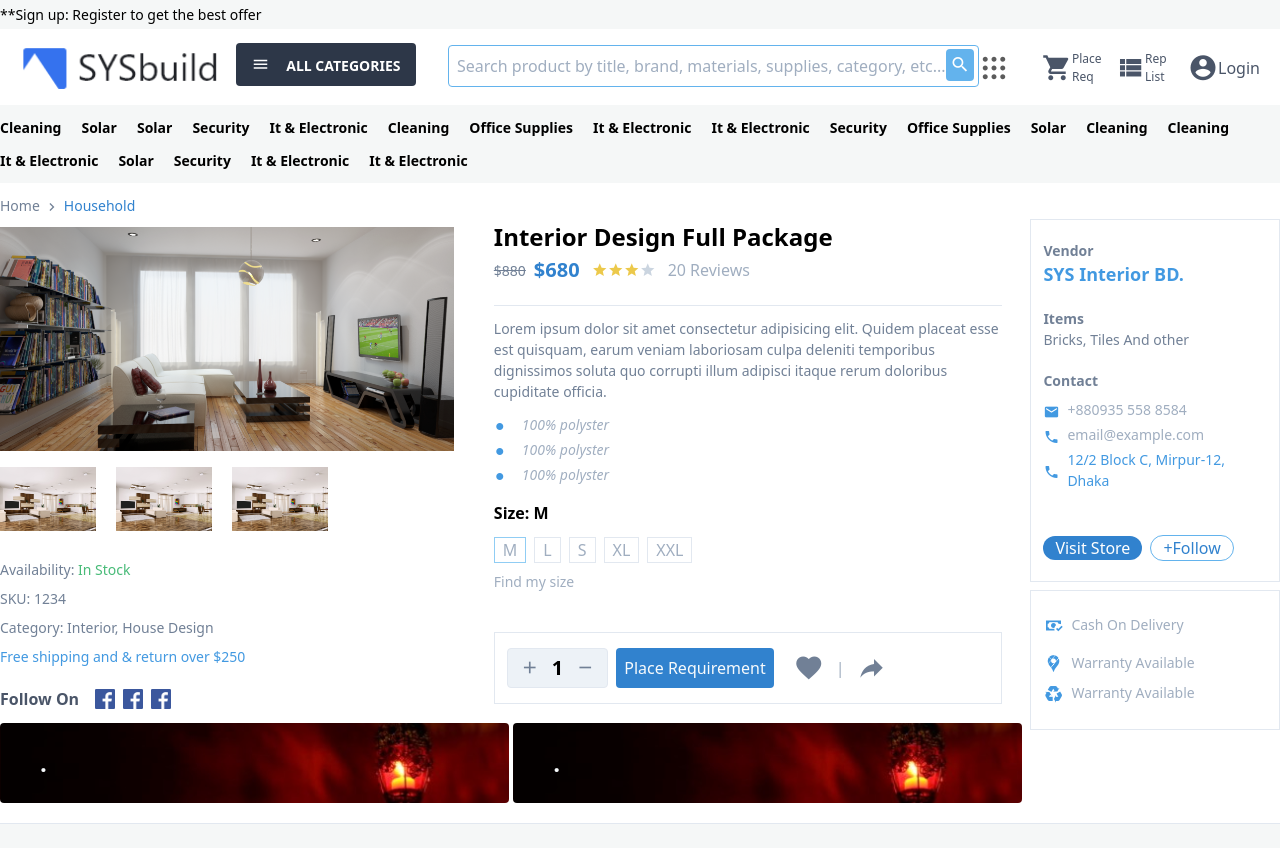
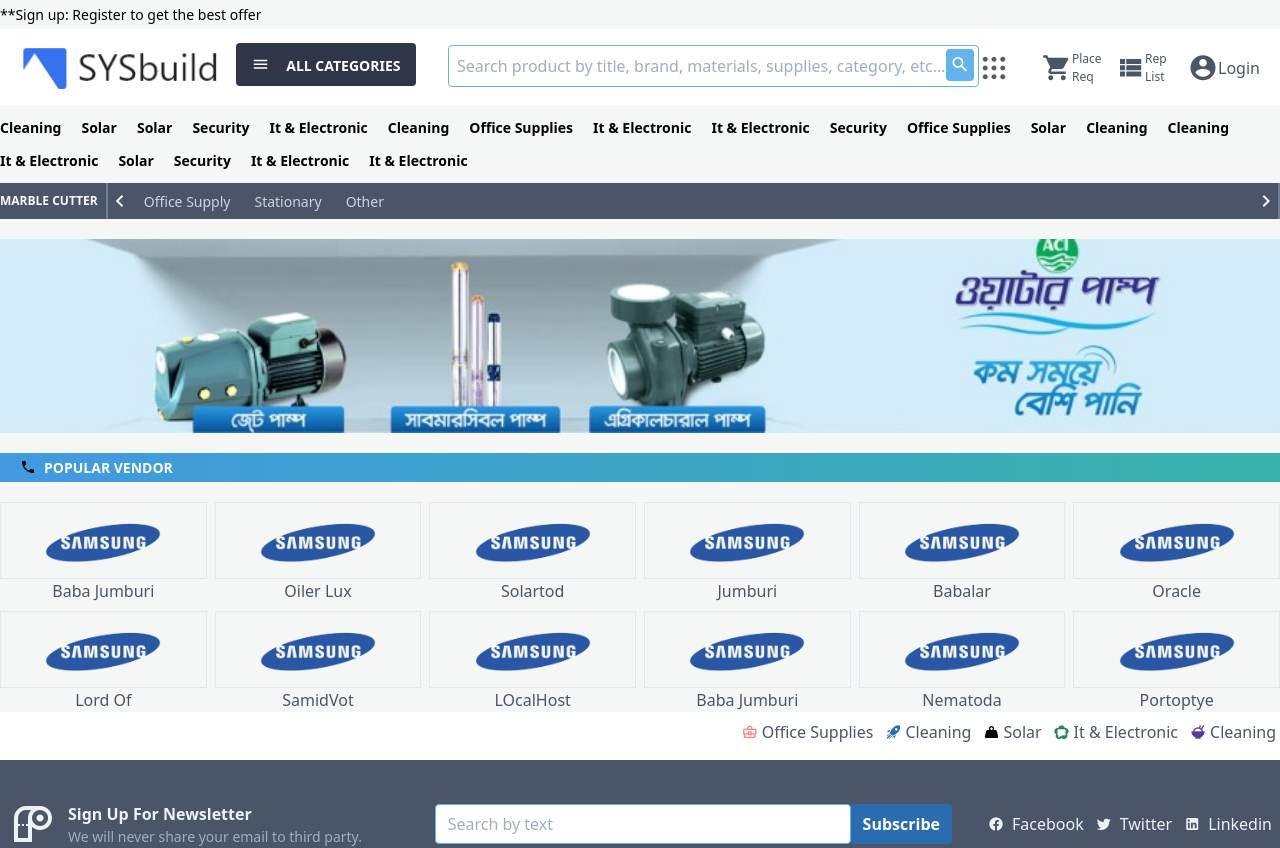
Before and after one commit to allImran/vue-tail-shop, a Vue app: page /subcategory in a window 1280 px wide. Shown: the top 848 px of the page. Built offline with nearby package versions, Linux system fonts and the light colour scheme.

Commit message:
top bar and vendor

```diff
--- /dev/null
+++ b/src/components/atom/Add.vue
@@ -0,0 +1,42 @@
+<template>
+    <img
+        :class="`${imageStyle}`"
+        :src="image"
+        alt=""
+    >
+</template>
+
+<script>
+  export default {
+    name: 'Add',
+    components:{
+
+    },
+    props:{
+        image: {
+            default: '/images/add2.jpg'
+        },
+        imageStyle: {
+            default: 'mx-auto w-full'
+        }
+    },
+    data(){
+      return{
+
+      }
+    },
+    computed:{
+
+    },
+    watch:{
+
+    },
+    methods:{
+
+    }
+  }
+</script>
+
+<style>
+
+</style>
--- /dev/null
+++ b/src/components/atom/Tabs.vue
@@ -0,0 +1,47 @@
+<template>
+    <router-link
+        v-for="(item, index) in tabs"
+        :key="index"
+        to="/subcategory"
+        :class="`${tabStyle} hover:text-gray-100`"
+    >
+        {{ item.title }}
+    </router-link>
+</template>
+
+<script>
+  export default {
+    name: '',
+    components:{
+
+    },
+    props:{
+        tabs: {
+            default: [
+
+                    {title: 'Office supply', link: '/subcategory'},
+                    {title: 'Stationary', link: '/subcategory'},
+                    {title: 'Other', link: '/subcategory'},
+
+            ]
+        },
+        tabStyle: {
+            default: 'text-gray-400 px-3 text-sm capitalize'
+        }
+    },
+    data(){
+      return{
+
+      }
+    },
+    computed:{
+
+    },
+    watch:{
+
+    },
+    methods:{
+
+    }
+  }
+</script>
--- /dev/null
+++ b/src/components/molecule/subcategory/AddSection.vue
@@ -0,0 +1,36 @@
+<template>
+    <div class="container mx-auto my-5 rounded">
+        <Add />
+    </div>
+</template>
+
+<script>
+    import Add from '@/components/atom/Add'
+  export default {
+    name: 'AddSection',
+    components:{
+        Add
+    },
+    props:{
+
+    },
+    data(){
+      return{
+
+      }
+    },
+    computed:{
+
+    },
+    watch:{
+
+    },
+    methods:{
+
+    }
+  }
+</script>
+
+<style>
+
+</style>
--- /dev/null
+++ b/src/components/molecule/subcategory/TopNavbar.vue
@@ -0,0 +1,49 @@
+<template>
+  <div class="bg-gray-700">
+    <div class="container  mx-auto flex items-center ">
+      <div class="mr-2">
+        <p class="truncate w-full text-xs font-semibold text-gray-100 uppercase ">marble cutter</p></div>
+
+      <div class="border-r-2 border-l-2 border-gray-600 w-full">
+        <div class="flex justify-between">
+          <div class="flex items-center">
+            <button>
+              <span class="mdi mdi-chevron-left text-gray-100 text-2xl"></span>
+            </button>
+            <Tabs />
+          </div>
+
+         <button>
+            <span class="mdi mdi-chevron-right text-gray-100 text-2xl"></span>
+          </button>
+        </div>
+      </div>
+    </div>
+  </div>
+</template>
+<script>
+  import Tabs from '@/components/atom/Tabs'
+  export default {
+    name: 'TopNavbar',
+       components:{
+        Tabs
+    },
+    props:{
+
+    },
+    data(){
+      return{
+
+      }
+    },
+    computed:{
+
+    },
+    watch:{
+
+    },
+    methods:{
+
+    }
+  }
+</script>
--- /dev/null
+++ b/src/components/molecule/subcategory/VendorSection.vue
@@ -0,0 +1,51 @@
+<template>
+    <div class="container mx-auto">
+        <div class="flex items-center px-5 bg-gradient-to-r from-blue-500 to-teal-500">
+            <span class="mdi mdi-phone"></span>
+            <p class="uppercase text-gray-100 font-semibold text-sm pl-2 py-1">popular vendor</p>
+        </div>
+
+        <div class="grid grid-cols-6 gap-2 mt-5">
+            <div
+                v-for="(item, index) in products"
+                :key="index"
+            >
+                <card
+                :title="item.vendor"
+                image="/images/brand.png"
+                imgStyle=" mx-auto w-32"
+            />
+            </div>
+        </div>
+    </div>
+</template>
+
+<script>
+    import Card from "@/components/atom/Card"
+    import { products } from "@/data/products"
+  export default {
+    name: 'VendorSection',
+    components:{
+        Card
+    },
+    props:{
+
+    },
+    data(){
+      return{
+
+      }
+    },
+    computed:{
+        products() {
+            return products.slice(0, 12);
+        }
+    },
+    watch:{
+
+    },
+    methods:{
+
+    }
+  }
+</script>
--- a/src/router/index.js
+++ b/src/router/index.js
@@ -24,6 +24,11 @@
     component: () => import('../views/Category.vue'),
   },
   {
+    path: '/subcategory',
+    name: 'Subcategory',
+    component: () => import('../views/SubCategory.vue'),
+  },
+  {
     path: '/:slug',
     name: 'Detail',
     component: () => import('../views/ProductDetail.vue'),
--- /dev/null
+++ b/src/views/SubCategory.vue
@@ -0,0 +1,39 @@
+<template>
+    <TopNavbarSection />
+    <AddSection />
+    <VendorSection />
+</template>
+<script>
+    import TopNavbarSection from '@/components/molecule/subcategory/TopNavbar'
+    import AddSection from '@/components/molecule/subcategory/AddSection'
+    import VendorSection from '@/components/molecule/subcategory/VendorSection'
+  export default {
+    name: 'SubCategoryPage',
+    components:{
+        TopNavbarSection,
+        AddSection,
+        VendorSection
+    },
+    props:{
+
+    },
+    data(){
+      return{
+
+      }
+    },
+    computed:{
+
+    },
+    watch:{
+
+    },
+    methods:{
+
+    }
+  }
+</script>
+
+<style>
+
+</style>
```
Also changed, not shown: public/images/add2.jpg (added).
